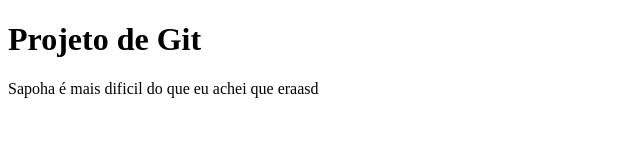
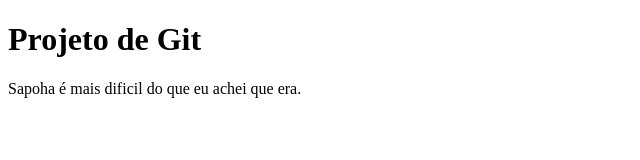
Before and after one commit to Lukaslipe/primeiro-projeto, a plain HTML site: page index.html in a window 1280 px wide. Shown: the full height of the page, 0-640 px from the left. Drawn offline with Linux system fonts and the light colour scheme.

Commit message:
apagando coisas desnecessarias

```diff
--- a/index.html
+++ b/index.html
@@ -8,6 +8,6 @@
 </head>
 <body>
     <h1>Projeto de Git</h1>
-    <p>Sapoha é mais dificil do que eu achei que eraasd</p>
+    <p>Sapoha é mais dificil do que eu achei que era.</p>
 </body>
 </html>
```
